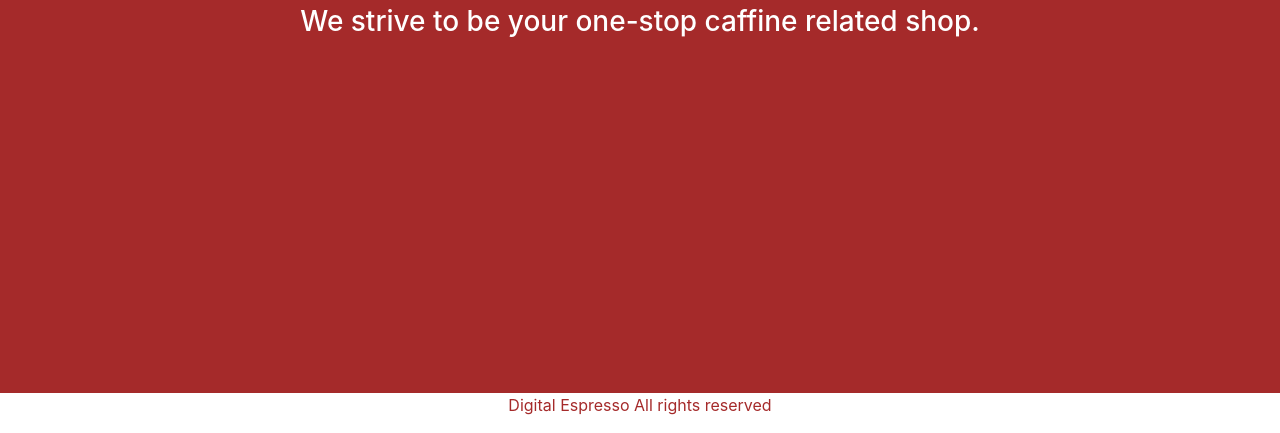
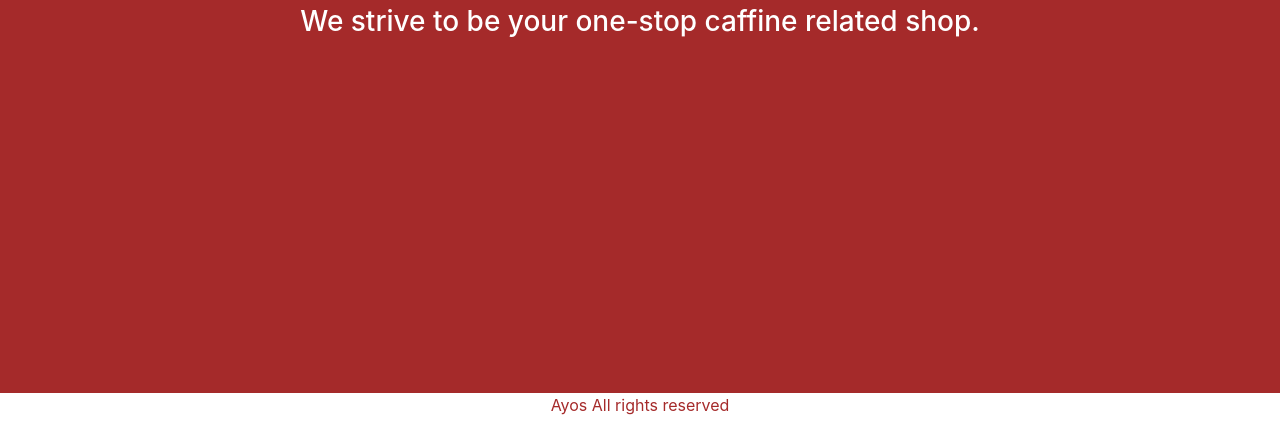
Before and after one commit to Ayos-team/ayos-project, a plain HTML site: page aboutus.html in a window 1280 px wide. Shown: the part 367-800 px from the top of the page. Drawn offline with nearby package versions, Linux system fonts and the light colour scheme.

Commit message:
changed footer

```diff
--- a/aboutus.html
+++ b/aboutus.html
@@ -61,7 +61,7 @@
     We strive to be your one-stop caffine related shop.
   </h3>
   <div class="footer">
-    <p>Digital Espresso All rights reserved</p>
+    <p>Ayos All rights reserved</p>
   </div>
 </body>
 
```
Also changed, not shown: americano.html (+1 -1 lines), branches.html (+1 -1 lines), brewedcoffee.html (+1 -1 lines), cappuccino.html (+1 -1 lines), dalgona.html (+1 -1 lines), espresso.html (+1 -1 lines), frappuccino.html (+1 -1 lines), index.html (+1 -1 lines), products.html (+1 -1 lines).
